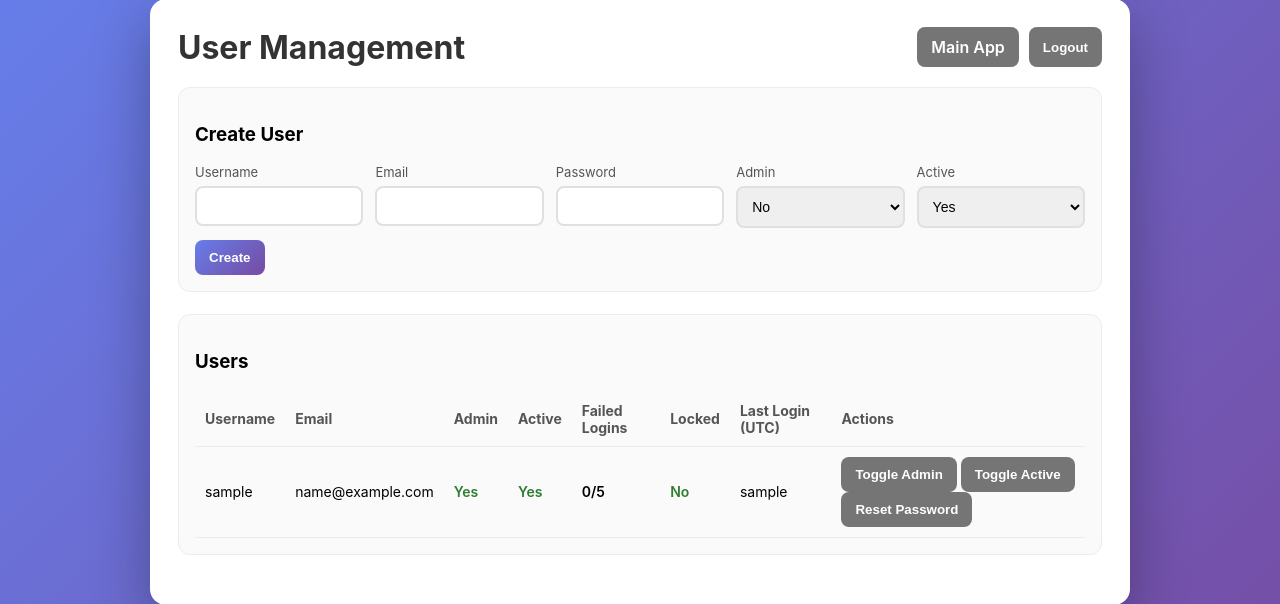
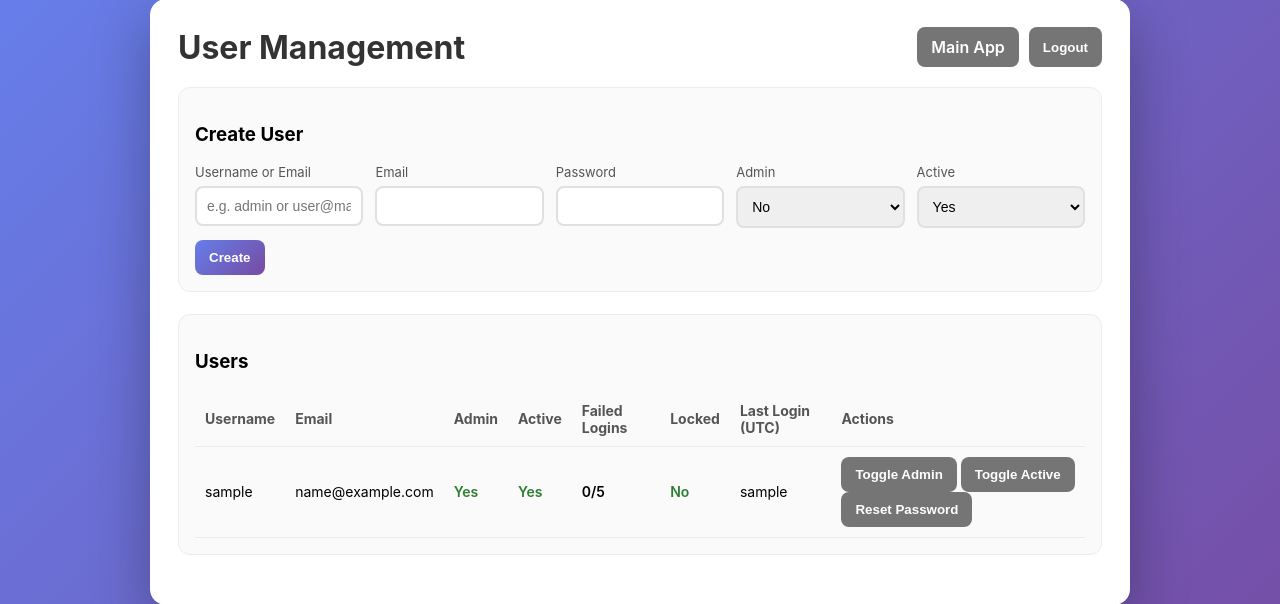
Before and after one commit to catsec/phoneinfo, a Flask app: page /web/users in a window 1280 px wide. Shown: the part 21-625 px from the top of the page. Run offline with Flask 3, Linux system fonts and the light colour scheme; the visitor is signed in with stand-in values (Sample User, id 1); tables that the repository leaves empty hold one stand-in row (values such as "Sample post"); parts of the project's set-up code (start-up, migrations or seed data) failed here and were passed over; some libraries are stand-ins or nearby versions.

Commit message:
Fix downloads, add user delete, improve scoring
- Fix file download: read into memory to avoid gthread sendfile bug
- Fix session check: use 'username' not 'user_id' for download auth
- Add missing 'import json' for nicknames download
- Clean up processed files after download + 5min expiry
- Single gunicorn worker with 8 threads (shared PROCESSED_FILES dict)
- Add delete user endpoint (cannot delete yourself)
- Scoring: exact/transliteration_exact/nickname all score 100
- Update user management UI: delete button, email-as-username hint

Co-Authored-By: Claude Opus 4.6 <noreply@anthropic.com>

```diff
--- a/functions.py
+++ b/functions.py
@@ -603,6 +603,14 @@ def create_user(conn, username, seed, hashed_password, email="", admin_flag=0, a
     conn.commit()
 
 
+def delete_user(conn, username):
+    """Delete a user record."""
+    cursor = conn.cursor()
+    cursor.execute("DELETE FROM users WHERE username = ?", (username,))
+    conn.commit()
+    return cursor.rowcount > 0
+
+
 def get_user_by_username(conn, username):
     """Get user by username (normalized lowercase key expected)."""
     cursor = conn.cursor()
--- a/gunicorn.conf.py
+++ b/gunicorn.conf.py
@@ -8,8 +8,9 @@ bind = f"0.0.0.0:{os.environ.get('PORT', '5001')}"
 backlog = 64
 
 # Worker Processes
-workers = 2  # For 3 concurrent users, 2 workers is plenty
+workers = 1  # Single worker: PROCESSED_FILES dict must be shared across requests
 worker_class = "sync"  # sync workers are fine for this workload
+threads = 8  # Handle concurrent requests via threads
 worker_connections = 1000
 max_requests = 1000  # Restart workers after 1000 requests (prevents memory leaks)
 max_requests_jitter = 50
--- a/scoring.py
+++ b/scoring.py
@@ -472,7 +472,8 @@ class ScoreEngine:
         bonus = 0
         bonus_reasons = []
 
-        if (first_result["match_type"] == "exact" and last_result["match_type"] == "exact"):
+        exact_types = {"exact", "transliteration_exact", "nickname"}
+        if (first_result["match_type"] in exact_types and last_result["match_type"] in exact_types):
             b = bonuses.get("both_names_exact", 5)
             bonus += b
             bonus_reasons.append(f"+{b} both names exact match")
--- a/scoring_config.json
+++ b/scoring_config.json
@@ -12,8 +12,8 @@
     "match_types": {
         "_description": "Score assigned for each type of match (0-100). Higher = more confidence.",
         "exact": 100,
-        "nickname": 90,
-        "transliteration_exact": 95,
+        "nickname": 100,
+        "transliteration_exact": 100,
         "transliteration_fuzzy_high": 80,
         "fuzzy_high": 75,
         "fuzzy_medium": 50,
--- a/server.py
+++ b/server.py
@@ -1,3 +1,4 @@
+import json
 import os
 import sqlite3
 import uuid
@@ -7,6 +8,7 @@ import secrets
 import pandas as pd
 import threading
 import time
+from io import BytesIO
 from flask import Flask, request, jsonify, g, render_template, send_file, session, redirect, url_for
 from werkzeug.utils import secure_filename
 from datetime import datetime, timezone, timedelta
@@ -38,6 +40,7 @@ from functions import (
     reset_failed_login_counter,
     update_last_login_datetime,
     update_user_flags,
+    delete_user,
     get_setting,
     set_setting,
 )
@@ -53,14 +56,14 @@ load_dotenv()
 PROCESSED_FILES = {}
 
 # File cleanup configuration
-FILE_EXPIRY_HOURS = 1  # Files older than 1 hour will be deleted
-CLEANUP_INTERVAL_MINUTES = 10  # Run cleanup every 10 minutes
+FILE_EXPIRY_MINUTES = 5  # Files older than 5 minutes will be deleted
+CLEANUP_INTERVAL_SECONDS = 60  # Run cleanup every 60 seconds
 
 def cleanup_old_files():
     """Background task to clean up old processed files."""
     while True:
         try:
-            time.sleep(CLEANUP_INTERVAL_MINUTES * 60)  # Sleep first, then clean
+            time.sleep(CLEANUP_INTERVAL_SECONDS)
 
             now = datetime.now()
             expired_files = []
@@ -68,7 +71,7 @@ def cleanup_old_files():
             # Find expired files
             for file_id, file_info in PROCESSED_FILES.items():
                 created_time = file_info.get("created")
-                if created_time and (now - created_time) > timedelta(hours=FILE_EXPIRY_HOURS):
+                if created_time and (now - created_time) > timedelta(minutes=FILE_EXPIRY_MINUTES):
                     expired_files.append(file_id)
 
             # Remove expired files
@@ -916,6 +919,32 @@ def web_users_reset_password():
 
     return jsonify({"success": True, "message": f"Password reset for user '{username}'. Account unlocked and login attempts cleared."})
 
+
+@app.route("/web/users/delete", methods=["POST"])
+@require_admin
+def web_users_delete():
+    """Delete a user (admin only). Cannot delete yourself."""
+    data = request.get_json() or {}
+    username = normalize_username(data.get("username", ""))
+
+    if not username:
+        return jsonify({"success": False, "error": "username is required"}), 400
+
+    current_user = get_logged_in_user()
+    if current_user and normalize_username(current_user.get("username", "")) == username:
+        return jsonify({"success": False, "error": "Cannot delete your own account"}), 400
+
+    db = get_db()
+    user = get_user_by_username(db, username)
+    if not user:
+        return jsonify({"success": False, "error": "User not found"}), 404
+
+    if not delete_user(db, username):
+        return jsonify({"success": False, "error": "Delete failed"}), 500
+
+    return jsonify({"success": True})
+
+
 @app.route("/")
 @app.route("/web")
 def web_index():
@@ -1705,20 +1734,30 @@ def web_process():
 
 @app.route("/web/download/<file_id>")
 def web_download(file_id):
-    """Download processed file - requires authentication."""
+    """Download processed file - requires authentication. File is deleted after download."""
     # Require user to be logged in
-    if 'user_id' not in session:
+    if 'username' not in session:
         return redirect(url_for('web_login_page'))
 
     if file_id not in PROCESSED_FILES:
         return jsonify({"error": "File not found"}), 404
 
-    file_info = PROCESSED_FILES[file_id]
-    if not os.path.exists(file_info["path"]):
+    file_info = PROCESSED_FILES.pop(file_id)
+    file_path = file_info["path"]
+
+    if not os.path.exists(file_path):
         return jsonify({"error": "File expired"}), 404
 
+    # Read into memory and delete file immediately
+    with open(file_path, "rb") as f:
+        data = BytesIO(f.read())
+    try:
+        os.remove(file_path)
+    except OSError:
+        pass
+
     return send_file(
-        file_info["path"],
+        data,
         as_attachment=True,
         download_name=file_info["original_name"],
         mimetype="application/vnd.openxmlformats-officedocument.spreadsheetml.sheet"
@@ -1890,7 +1929,7 @@ def web_nicknames_upload():
 def web_nicknames_download():
     """Download current nicknames as JSON file - requires authentication."""
     # Require user to be logged in
-    if 'user_id' not in session:
+    if 'username' not in session:
         return redirect(url_for('web_login_page'))
 
     db = get_db()
--- a/templates/users.html
+++ b/templates/users.html
@@ -42,6 +42,7 @@
             display: inline-block;
         }
         .btn-primary { background: linear-gradient(135deg, #667eea 0%, #764ba2 100%); }
+        .btn-danger { background: #dc3545; }
         .btn-muted { background: #757575; }
         .grid { display: grid; grid-template-columns: repeat(5, minmax(0, 1fr)); gap: 12px; }
         .field label { display: block; margin-bottom: 6px; color: #555; font-size: 13px; }
@@ -101,8 +102,8 @@
             <form id="createUserForm">
                 <div class="grid">
                     <div class="field">
-                        <label for="username">Username</label>
-                        <input id="username" type="text" maxlength="64" required>
+                        <label for="username">Username or Email</label>
+                        <input id="username" type="text" maxlength="64" required placeholder="e.g. admin or user@mail.com">
                     </div>
                     <div class="field">
                         <label for="email">Email</label>
@@ -164,6 +165,7 @@
             return div.innerHTML;
         }
 
+        const currentUsername = {{ current_username | tojson }};
         const usersBody = document.getElementById('usersBody');
         const createUserForm = document.getElementById('createUserForm');
         const msgErr = document.getElementById('messageError');
@@ -212,6 +214,9 @@
                         <button class="btn ${isLocked ? 'btn-primary' : 'btn-muted'}" data-username="${escapeHTML(user.username)}" data-action="reset-password">
                             Reset Password
                         </button>
+                        ${user.username !== currentUsername ? `<button class="btn btn-danger" data-username="${escapeHTML(user.username)}" data-action="delete">
+                            Delete
+                        </button>` : ''}
                     </td>
                 `;
                 usersBody.appendChild(tr);
@@ -222,6 +227,25 @@
                     try {
                         const username = btn.getAttribute('data-username');
                         const action = btn.getAttribute('data-action');
+
+                        // Handle delete
+                        if (action === 'delete') {
+                            if (!confirm(`Are you sure you want to delete user "${username}"? This cannot be undone.`)) return;
+
+                            const response = await fetch('/web/users/delete', {
+                                method: 'POST',
+                                headers: { 'Content-Type': 'application/json' },
+                                body: JSON.stringify({ username })
+                            });
+                            const result = await response.json();
+                            if (!response.ok || !result.success) {
+                                throw new Error(result.error || 'Delete failed');
+                            }
+
+                            showSuccess('User deleted');
+                            await loadUsers();
+                            return;
+                        }
 
                         // Handle password reset
                         if (action === 'reset-password') {
```
